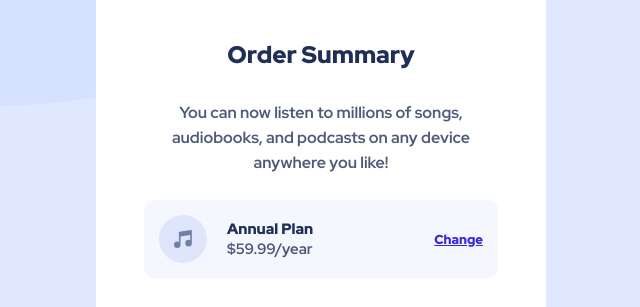
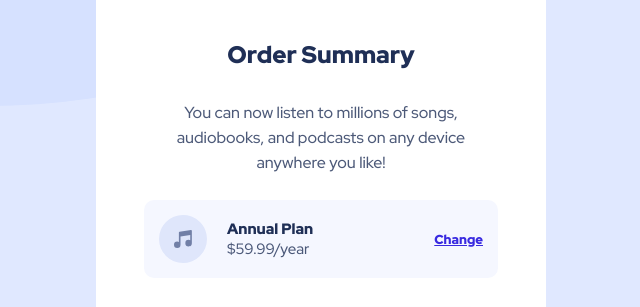
Before and after one commit to jibreel1/order-summary-component, a plain HTML site: page index.html in a window 1280 px wide. Shown: the part 282-589 px from the top of the page, without its empty margins (319-959 px from the left). Drawn offline with Linux system fonts and the light colour scheme.

Commit message:
an old project i just had to edit

```diff
--- a/mystyle.css
+++ b/mystyle.css
@@ -24,7 +24,6 @@ h4 {
 }
 p {
    color: hsla(223, 47%, 23%, 0.8);
-   font-weight: 700;
 }
 
 .wrapper {
```
